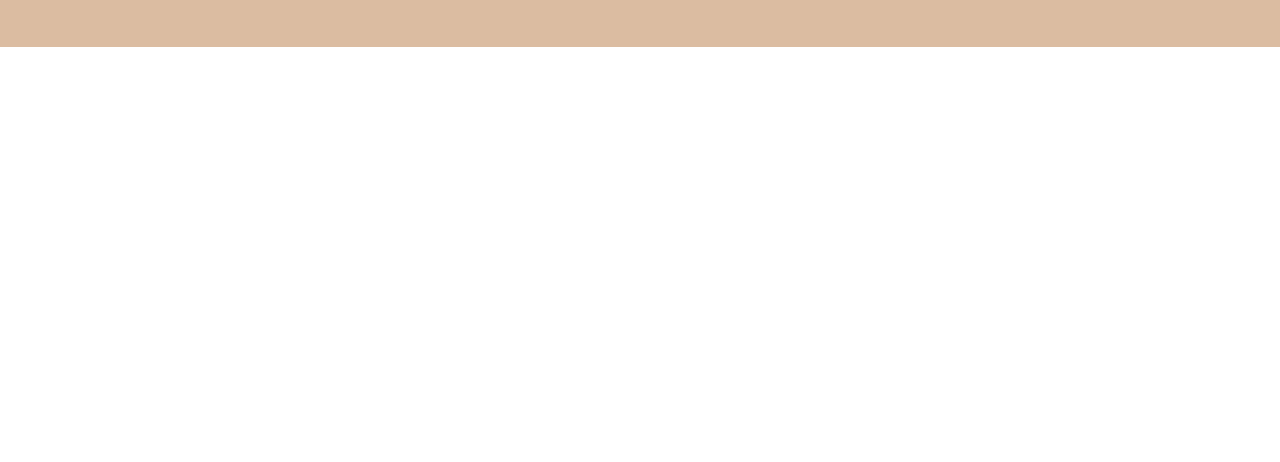
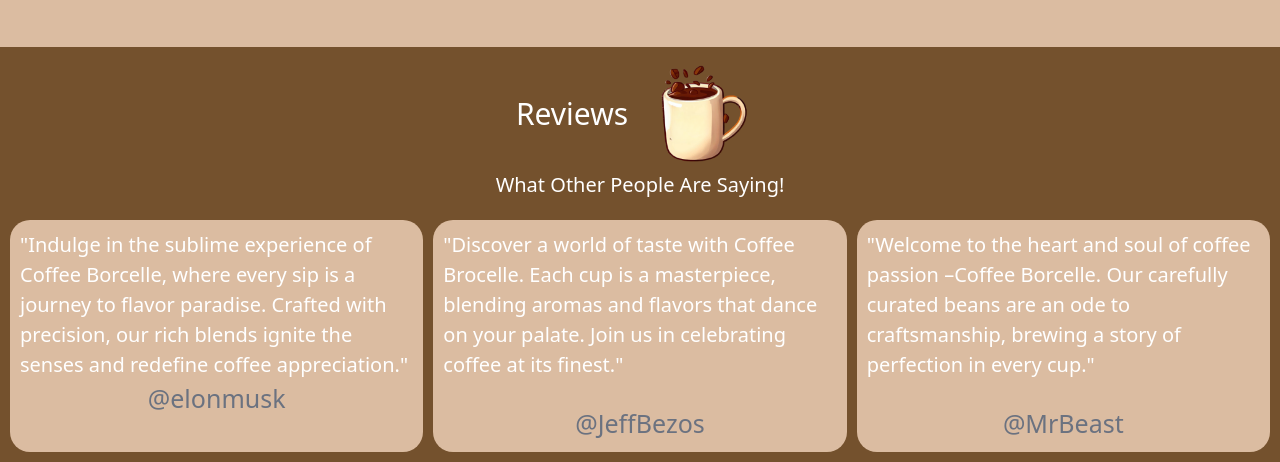
Before and after one commit to coolprogrammerarpit007/premium-coffee-website, a website: page src/index.html in a window 1280 px wide. Shown: the part 590-1052 px from the top of the page. Before the commit the page ends 800 px from the top, so only its background shows below. Drawn offline with Linux system fonts and the light colour scheme; a web font is replaced by a local one.

Commit message:
Added review section to the page

```diff
--- a/src/index.html
+++ b/src/index.html
@@ -97,5 +97,55 @@
             </div>
         </div>
     </section>
+
+    <!-- Reviews Section -->
+
+    <section class="review-section background--light-brown p-4">
+        <div class="review-container">
+            <div class="review-header flex items-center justify-center gap-4">
+                <p class="text-[3rem] capitalize text-white">reviews</p>
+                <img src="./imgs/coffee-2.png" alt="" class="w-[10%]">
+            </div>
+            <div class="review-text capitalize text-center text-[2rem] text-white mb-8">
+                <p>what other people are saying!</p>
+            </div>
+
+            <div class="review-grid-container grid grid-cols-3 gap-4">
+                <div class="review background--salamon p-4 rounded-[2rem]">
+                    <div class="review-text text-[2rem] text-white">
+                        <p>"Indulge in the sublime experience of Coffee Borcelle, where every sip is a journey to flavor paradise. Crafted with precision, our rich blends ignite the senses and redefine coffee appreciation."</p>
+                    </div>
+                    <div class="review-author text-[2.5rem] text-gray-500 text-center">
+                        <p>@elonmusk</p>
+                    </div>
+                </div>
+                <div class="review background--salamon p-4 rounded-[2rem]">
+                    <div class="review-text text-[2rem] text-white">
+                        <p>"Discover a world of taste with Coffee Brocelle. Each cup is a masterpiece, blending aromas and flavors that dance on your palate. Join us in celebrating coffee at its finest."</p>
+                    </div>
+                    <div class="review-author text-[2.5rem] text-gray-500 text-center">
+                        <p class="mt-10">@JeffBezos</p>
+                    </div>
+                </div>
+                <div class="review background--salamon p-4 rounded-[2rem]">
+                    <div class="review-text text-[2rem] text-white">
+                        <p>"Welcome to the heart and soul of coffee passion –Coffee Borcelle. Our carefully curated beans are an ode to craftsmanship, brewing a story of perfection in every cup."</p>
+                    </div>
+                    <div class="review-author text-[2.5rem] text-gray-500 text-center">
+                        <p class="mt-10">@MrBeast</p>
+                    </div>
+                </div>
+            </div>
+        </div>
+    </section>
+
+
+    <!-- **************************************************** -->
+    <!-- **************************************************** -->
+    <!-- Footer Form Section -->
+
+    <footer class="footer-section">
+        <div class="footer-container"></div>
+    </footer>
 </body>
 </html>
```
Also changed, not shown: src/output.css.
